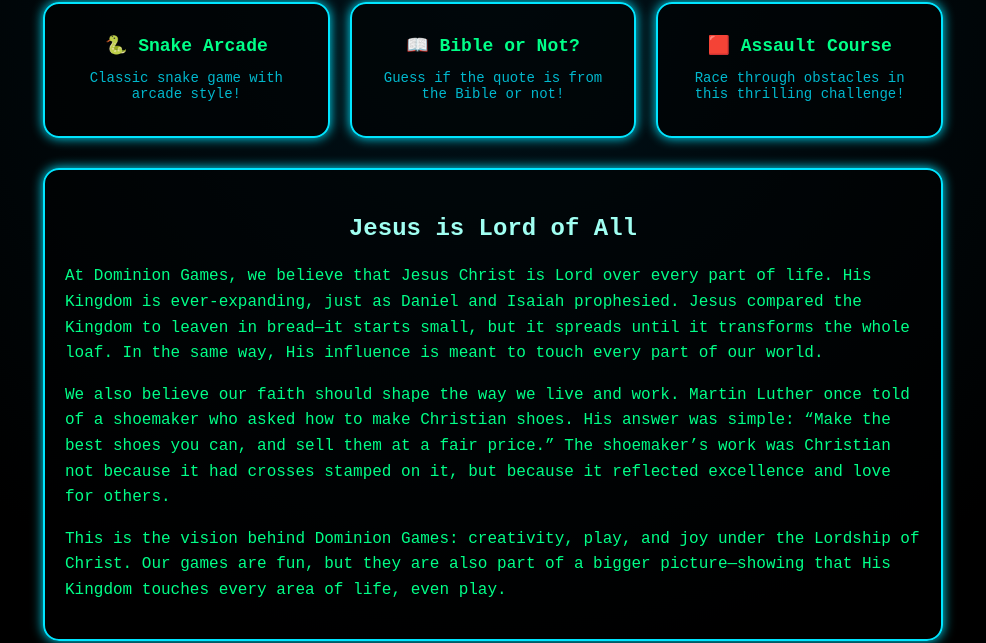
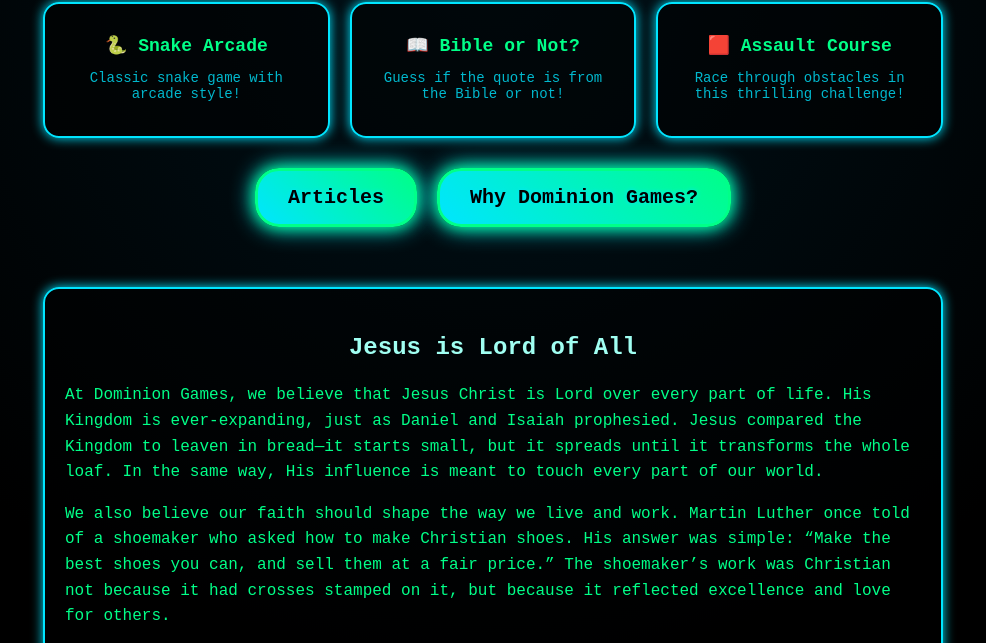
Before and after one commit to p72Games/Snake, a plain HTML site: page index.html in a window 1280 px wide. Shown: the part 124-767 px from the top of the page, without its empty margins (147-1133 px from the left). Drawn offline with Linux system fonts and the light colour scheme.

Commit message:
Update index.html

```diff
--- a/index.html
+++ b/index.html
@@ -86,6 +86,13 @@ h1{
   color: var(--fg);
   margin-bottom: 15px;
 }
+.buttons-row {
+  display: flex;
+  justify-content: center;
+  gap: 20px;
+  margin: 30px 0;
+  flex-wrap: wrap;
+}
 .why-button {
   background: linear-gradient(45deg, var(--accent), var(--fg));
   border: 3px solid var(--fg);
@@ -95,7 +102,6 @@ h1{
   transition: transform .2s, box-shadow .2s;
   text-align: center;
   box-shadow: 0 0 15px var(--fg), 0 0 25px var(--accent);
-  margin: 30px auto;
   max-width: 300px;
 }
 .why-button:hover {
@@ -134,6 +140,16 @@ footer{
   </div>
 </div>
 
+<!-- Buttons moved ABOVE the article -->
+<div class="buttons-row">
+  <div class="why-button" onclick="window.location.href='articles.html'">
+    <h2>Articles</h2>
+  </div>
+  <div class="why-button" onclick="window.location.href='why-dominion.html'">
+    <h2>Why Dominion Games?</h2>
+  </div>
+</div>
+
 <!-- Short article snippet -->
 <div class="article-snippet">
   <h2>Jesus is Lord of All</h2>
@@ -153,10 +169,6 @@ footer{
      data-full-width-responsive="true"></ins>
 <script>(adsbygoogle = window.adsbygoogle || []).push({});</script>
 
-<div class="why-button" onclick="window.location.href='why-dominion.html'">
-  <h2>Why Dominion Games?</h2>
-</div>
-
 <footer>Dominion Games</footer>
 
 </body>
```
